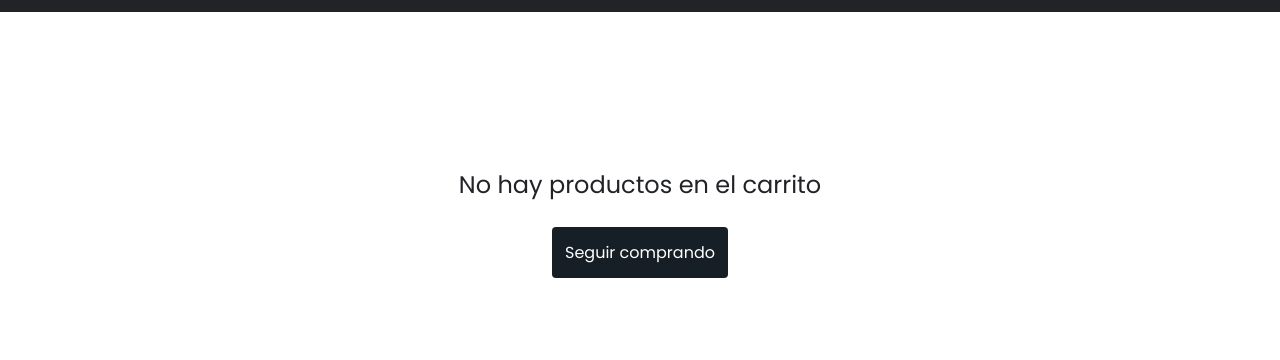
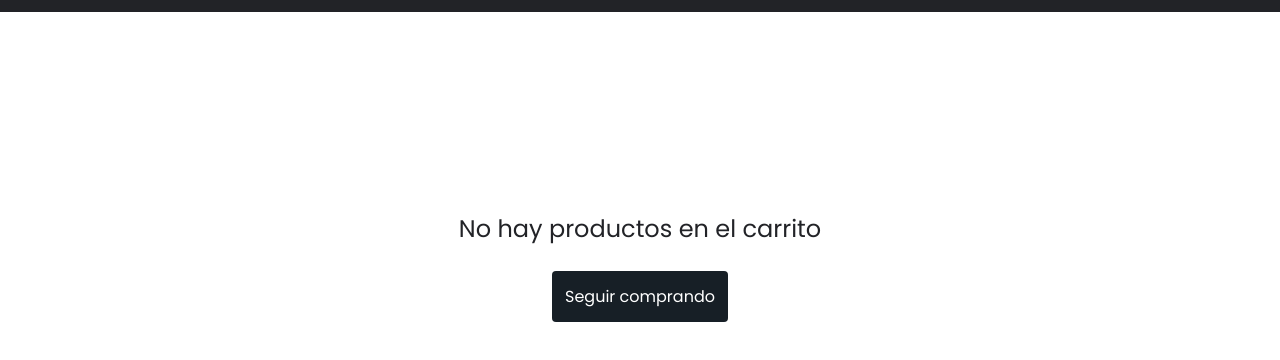
Before and after one commit to ChiriH/Carrito-JS, a plain HTML site: page carrito.html in a window 1280 px wide. Shown: the part 60-420 px from the top of the page. Drawn offline with nearby package versions, Linux system fonts and the light colour scheme.

Commit message:
Carrito css

```diff
--- a/css/carrito.css
+++ b/css/carrito.css
@@ -1,5 +1,15 @@
 @import url('variables.css');
 
+*{
+	padding: 0;
+	margin: 0;
+	box-sizing: border-box;
+	font-family: "Poppins", sans-serif;
+    font-weight: 400;
+    font-style: normal;
+	text-decoration: none;
+	list-style: none;
+}
 
 /* CARRITO */
 #cart-container{
@@ -9,10 +19,14 @@
 	padding-top:  100px;
     margin-bottom: 80px;
 }
+.carrito-section h1{
+    margin-top: 5%;
+    padding-top: 35px;
+
+}
 .carrito-section{
-    margin-top: 4%;
+    height: 100%;
 }
-
 
 .carrito-card{
     background-color: var(--bg-color);
@@ -103,7 +117,7 @@
 }
 .carrito-section{
     text-align: center;
-    padding: 40px 0px 50px;
+
 }
 #totales button{
 
@@ -136,11 +150,6 @@
 
 
 
-.carrito-section{
-
-    min-height: 100vh;
-}
-
 
 
 #carrito-vacio {
```
